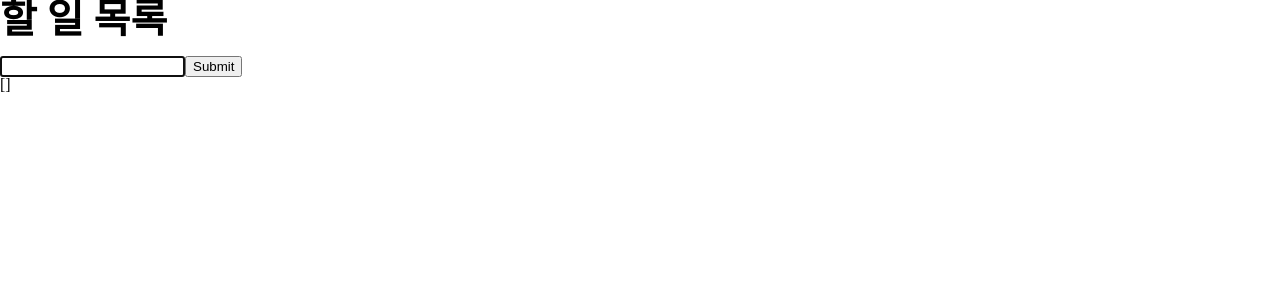
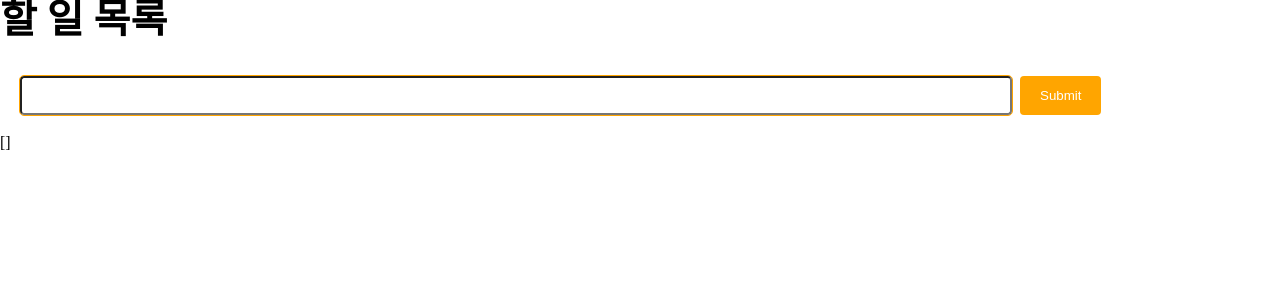
Before and after one commit to grighth12/vue3-todo, a Vue app: page / in a window 1280 px wide. Shown: the top 300 px of the page. Built offline with nearby package versions, Linux system fonts and the light colour scheme.

Commit message:
style: todo input css 스타일링

```diff
--- a/index.html
+++ b/index.html
@@ -12,6 +12,11 @@
     />
     <meta name="viewport" content="width=device-width, initial-scale=1.0" />
     <title>Vite App</title>
+    <style>
+      * {
+        box-sizing: border-box;
+      }
+    </style>
   </head>
   <body>
     <div id="app"></div>
--- a/package.json
+++ b/package.json
@@ -18,6 +18,7 @@
     "eslint": "^8.22.0",
     "eslint-plugin-vue": "^9.3.0",
     "prettier": "^2.7.1",
+    "sass": "^1.57.1",
     "vite": "^4.0.0"
   }
 }
--- a/src/components/TodoInput.vue
+++ b/src/components/TodoInput.vue
@@ -1,7 +1,7 @@
 <template>
-  <form @submit.prevent="submitTodo">
-    <input type="text" v-model="todo" ref="inputRef" />
-    <input type="submit" />
+  <form class="todo-form" @submit.prevent="submitTodo">
+    <input class="todo-form__input" type="text" v-model="todo" ref="inputRef" />
+    <input class="todo-form__submit-button" type="submit" />
   </form>
 </template>
 
@@ -34,3 +34,33 @@ export default {
   },
 };
 </script>
+
+<style scoped lang="scss">
+.todo-form {
+  display: flex;
+  gap: 8px;
+  padding: 20px;
+  font-size: 18px;
+
+  &__input {
+    width: 80%;
+    padding: 10px;
+    border-radius: 4px;
+
+    &:focus,
+    &:focus-within,
+    &:focus-visible {
+      outline: 1px solid orange;
+    }
+  }
+
+  &__submit-button {
+    padding: 10px 20px;
+    font-weight: 500;
+    background-color: orange;
+    border: 0;
+    border-radius: 4px;
+    color: white;
+  }
+}
+</style>
```
Also changed, not shown: 1 other file (tests, documents, lock files or other folders).
